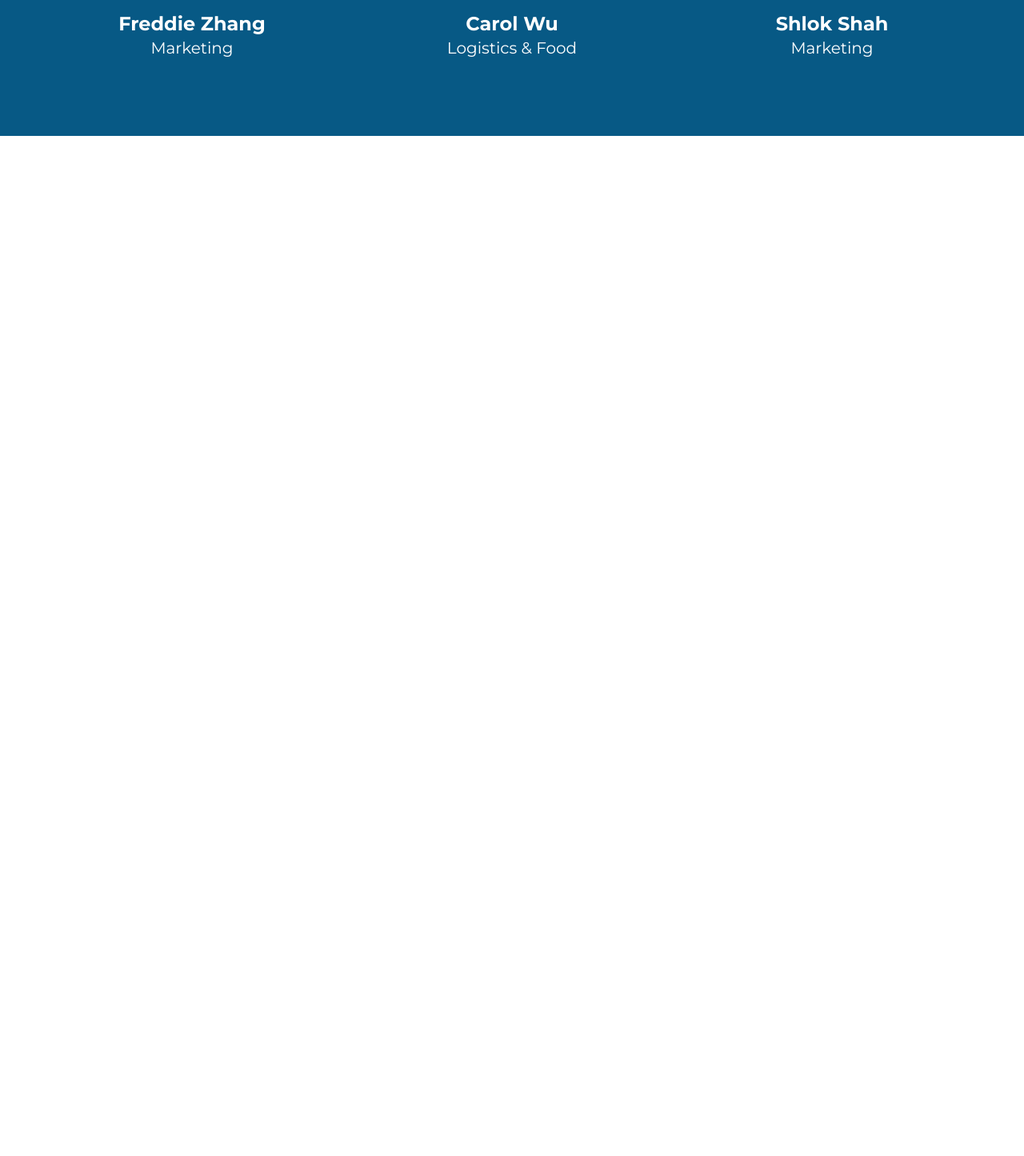
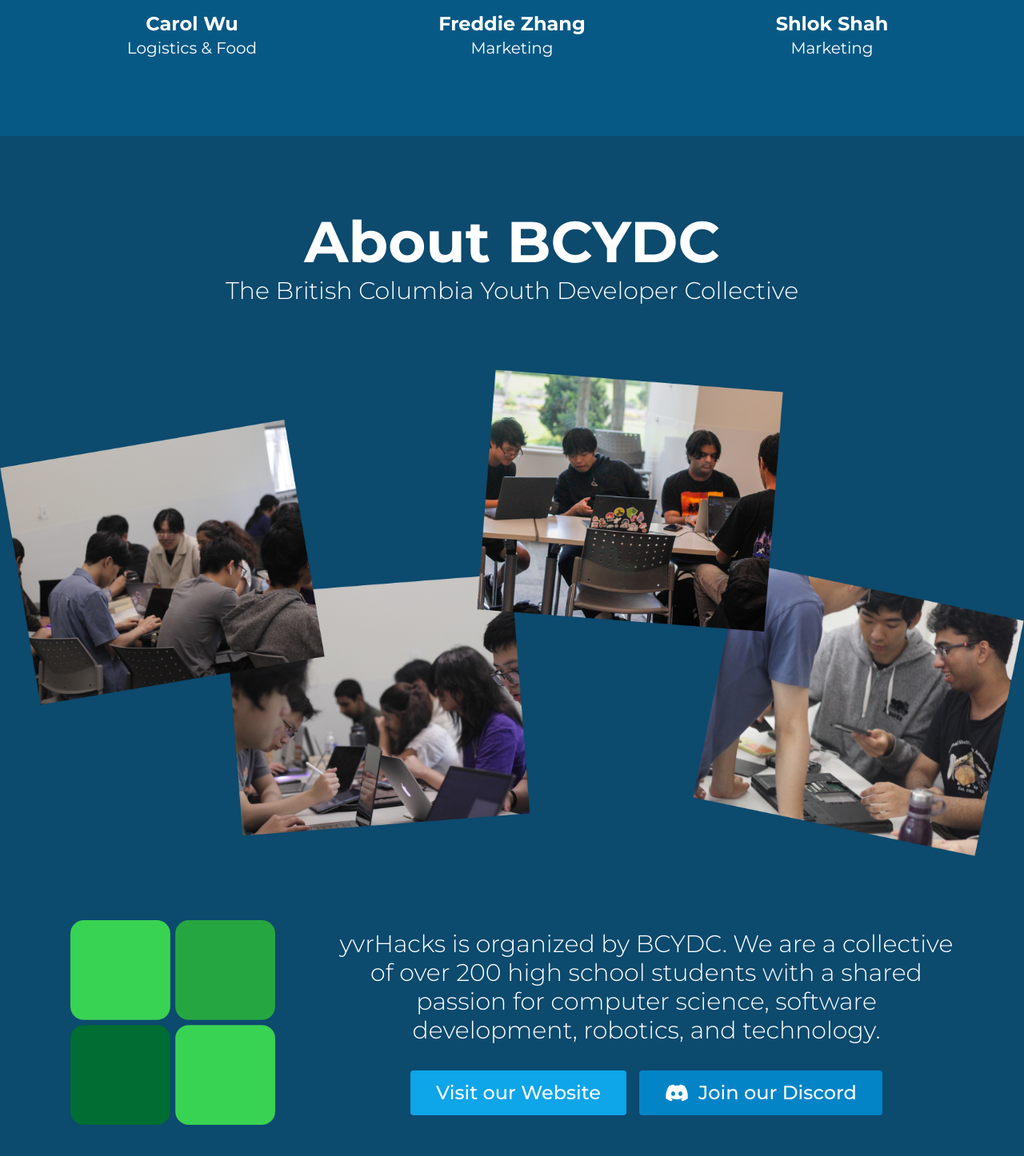
Before and after one commit to bcydc/yvrhacks, a Next.js app: page / in a window 1280 px wide. Shown: the part 6260-7706 px from the top of the page at 80% size. Before the commit the page ends 6430 px from the top, so only its background shows below. Built offline with nearby package versions, Linux system fonts and the light colour scheme.

Commit message:
feat: add bcydc section

```diff
--- a/src/app/layout.tsx
+++ b/src/app/layout.tsx
@@ -6,8 +6,9 @@
 const montserrat = Montserrat({ subsets: ["latin"] });
 
 export const metadata: Metadata = {
-  title: "Create Next App",
-  description: "Generated by create next app",
+  title: "yvrHacks",
+  description:
+    "yvrHacks is going to be British Columbia's largest high school hackathon – Sunday, September 29th at the Vancouver Independent School for Science and Technology. Open to all high school students in British Columbia, from beginners to experienced developers. Join us for a full day of coding, engaging workshops, delicious snacks, and loads of fun!",
 };
 
 export default function RootLayout({
--- a/src/app/page.tsx
+++ b/src/app/page.tsx
@@ -1,8 +1,9 @@
+import Team from "@/components/Team";
+import BCYDC from "@/components/BCYDC";
 import About from "@/components/About";
 import Navbar from "@/components/Navbar";
 import Landing from "@/components/Landing";
 import Sponsors from "@/components/Sponsors";
-import Team from "@/components/Team";
 
 export default function Home() {
   return (
@@ -23,6 +24,9 @@
       <div className="flex w-screen flex-col items-center bg-sky-800">
         <Team />
       </div>
+      <div className="flex w-screen flex-col items-center bg-sky-900">
+        <BCYDC />
+      </div>
     </div>
   );
 }
--- /dev/null
+++ b/src/components/BCYDC.tsx
@@ -0,0 +1,57 @@
+export default function BCYDC() {
+  return (
+    <div className="flex flex-col items-center gap-8 px-6 py-24 md:gap-20 md:px-0">
+      <div className="flex flex-col items-center gap-2">
+        <h3
+          id="prizes"
+          className="text-center text-4xl font-bold text-white md:text-7xl"
+        >
+          About BCYDC
+        </h3>
+        <h6 className="text-center text-lg font-light text-white md:text-3xl">
+          The British Columbia Youth Developer Collective
+        </h6>
+      </div>
+      <img
+        src="/images/group.png"
+        className="w-full"
+        alt="British Columbia Youth Developer Collective"
+      />
+      <div className="flex flex-col items-center gap-20 md:flex-row">
+        <img
+          src="/images/bcydc.svg"
+          className="order-2 h-32 w-32 md:order-1 md:h-64 md:w-64"
+          alt="BCYDC"
+        />
+        <div className="order-1 flex flex-col items-center gap-8 md:order-2">
+          <p className="max-w-3xl text-center text-xl font-light text-white md:text-3xl">
+            yvrHacks is organized by BCYDC. We are a collective of over 200 high
+            school students with a shared passion for computer science, software
+            development, robotics, and technology.
+          </p>
+          <div className="flex items-center gap-2 md:gap-4">
+            <a
+              target="_blank"
+              href="https://bcydc.ca"
+              className="flex items-center rounded bg-sky-500 px-4 py-2 transition duration-300 hover:bg-sky-600 md:px-8 md:py-3"
+            >
+              <p className="select-none whitespace-nowrap text-base font-medium text-white md:text-2xl">
+                Visit our Website
+              </p>
+            </a>
+            <a
+              target="_blank"
+              href="https://discord.bcydc.ca/"
+              className="flex items-center gap-3 rounded bg-sky-600 px-4 py-2 transition duration-300 hover:bg-sky-700 md:px-8 md:py-3"
+            >
+              <i className="fab fa-discord select-none text-base text-white md:text-2xl" />
+              <p className="select-none whitespace-nowrap text-base font-medium text-white md:text-2xl">
+                Join our Discord
+              </p>
+            </a>
+          </div>
+        </div>
+      </div>
+    </div>
+  );
+}
--- a/src/components/Team.tsx
+++ b/src/components/Team.tsx
@@ -28,8 +28,8 @@
           <Member name="Simon Wong" image="simon.png" role="Sponsorship" />
         </div>
         <div className="flex w-full flex-col items-center justify-around gap-10 md:flex-row md:gap-0">
+          <Member name="Carol Wu" image="carol.png" role="Logistics & Food" />
           <Member name="Freddie Zhang" image="freddie.png" role="Marketing" />
-          <Member name="Carol Wu" image="carol.png" role="Logistics & Food" />
           <Member name="Shlok Shah" image="shlok.png" role="Marketing" />
         </div>
       </div>
```
Also changed, not shown: public/images/bcydc.svg (added), public/images/group.png (added).
